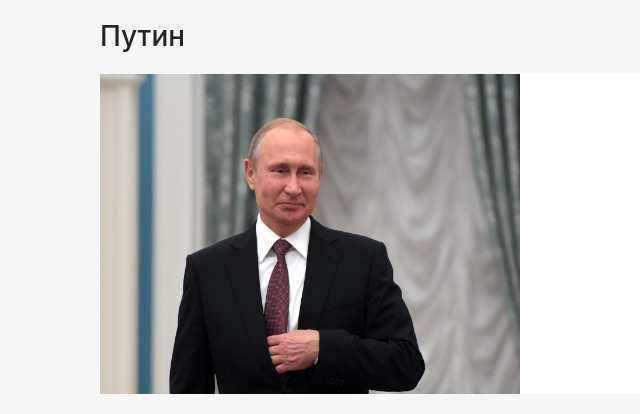
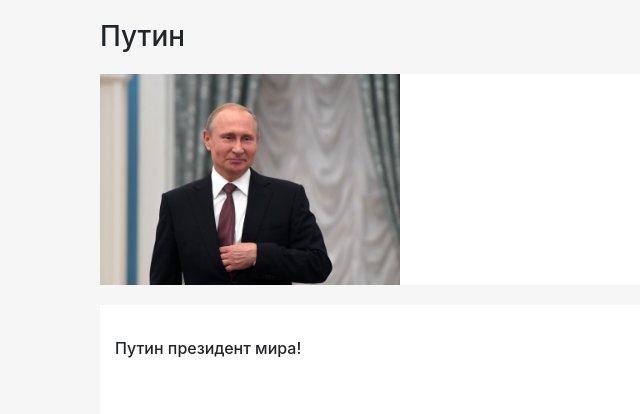
Before and after one commit to KarpovDaniel/GusStory, a Flask app: page /about_item/2 in a window 1280 px wide. Shown: the part 58-472 px from the top of the page, without its empty margins (0-640 px from the left). Run offline with Flask 2, Linux system fonts and the light colour scheme; data comes from the database, SQL or seed files in the repository; lists and menus that the app fills with data are empty; some libraries are stand-ins or nearby versions.

Commit message:
last try segodnya teper' tochno 3.0

```diff
--- a/templates/base.html
+++ b/templates/base.html
@@ -20,11 +20,11 @@
 <body>
 <link rel="stylesheet" href="/static/css/style.css">
 <nav class="navbar navbar-expand-lg sticky-top navbar-dark bg-dark">
-    <a class="navbar-brand" href= "/"> GusStory </a>
+    <a class="navbar-brand" href="/"> GusStory </a>
     <button class="navbar-toggler" type= "button" data-toggle= "collapse"
             data-target="#navbarSupportedContent" aria-controls="navbarSupportedContent"
             aria-expanded="false" aria-label="Toggle navigation">
-        <span class="navbar-toggler-icon"> ></span>
+        <span class="navbar-toggler-icon"></span>
     </button>
     <div class= "collapse navbar-collapse" id= "navbarSupportedContent">
         <ul class= "navbar-nav mr-auto"> ></ul>
--- a/templates/single_item.html
+++ b/templates/single_item.html
@@ -1,11 +1,11 @@
 {% extends "base.html" %}
 
 {% block content %}
-<div class="container">
+<div class="container" style="height: 200px; weight:200px;">
     <h3 style="margin-top:20px;"> {{ item.title }} <br></h3>
     <table style="margin-top: 20px;" border="0" width="100%" cellpadding="0">
         <tr class="outline">
-            <th><img style="width:420px; height: 320px;" src={{item.photo}}></th>
+            <th><img style="width: 300px; height: auto;" src={{item.photo}}></th>
             <th>
                 <h6 style="margin-top:50px;">  </h6>
             </th>
```
